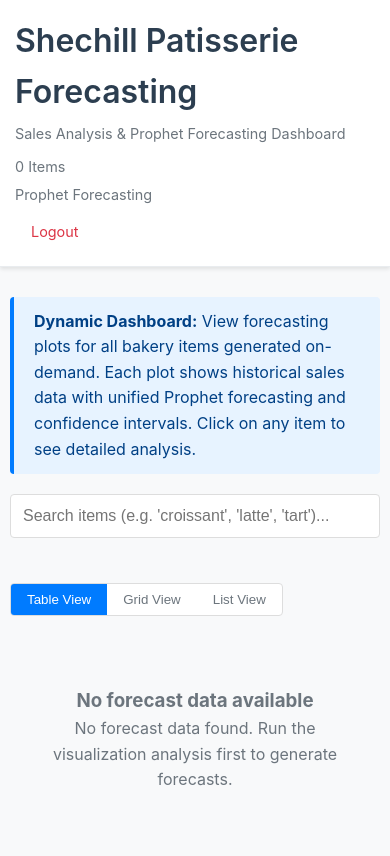
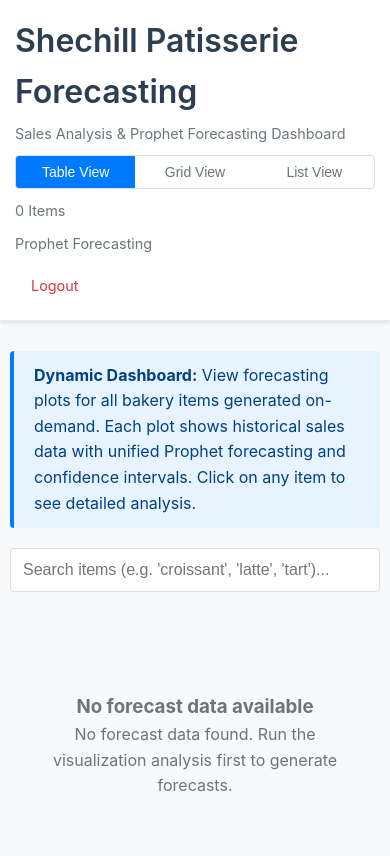
Before and after one commit to jimzijun/shechill-analysis, a Flask app: page / in a window 390 px wide. Shown: the top 856 px of the page. Run offline with Flask 3, Linux system fonts and the light colour scheme; the visitor is signed in with stand-in values (Sample User, id 1); data that the repository does not hold is empty.

Commit message:
feat: add view toggle buttons for item display options in dashboard and item detail pages. Close #27

```diff
--- a/web/templates/base.html
+++ b/web/templates/base.html
@@ -56,6 +56,8 @@
             gap: 20px;
             color: #6c757d;
             font-size: 0.9em;
+            align-items: center;
+            flex-wrap: wrap;
         }
 
         .nav-link {
@@ -98,6 +100,40 @@
             background-color: #545b62;
         }
 
+        .view-toggle {
+            display: flex;
+            background: white;
+            border-radius: 4px;
+            border: 1px solid #ddd;
+            overflow: hidden;
+        }
+
+        .view-btn {
+            padding: 6px 12px;
+            background: none;
+            border: none;
+            cursor: pointer;
+            color: #6c757d;
+            transition: all 0.2s;
+            font-size: 12px;
+            white-space: nowrap;
+        }
+
+        .view-btn.active {
+            background-color: #007bff;
+            color: white;
+        }
+
+        .view-btn:hover {
+            background-color: #e7f3ff;
+            color: #007bff;
+        }
+
+        .view-btn.active:hover {
+            background-color: #0056b3;
+            color: white;
+        }
+
         .alert {
             padding: 12px 20px;
             margin-bottom: 20px;
@@ -125,7 +161,21 @@
 
             .stats {
                 flex-direction: column;
-                gap: 5px;
+                gap: 10px;
+                width: 100%;
+                align-items: flex-start;
+            }
+
+            .view-toggle {
+                order: -1;
+                align-self: stretch;
+            }
+
+            .view-btn {
+                flex: 1;
+                text-align: center;
+                padding: 8px 12px;
+                font-size: 14px;
             }
 
             .container {
--- a/web/templates/index.html
+++ b/web/templates/index.html
@@ -5,6 +5,11 @@
 {% block header_stats %}
 <div>{{ total_items }} Items</div>
 <div>Prophet Forecasting</div>
+<div class="view-toggle">
+    <button class="view-btn active" data-view="table">Table View</button>
+    <button class="view-btn" data-view="grid">Grid View</button>
+    <button class="view-btn" data-view="list">List View</button>
+</div>
 {% endblock %}
 
 {% block extra_css %}
@@ -92,37 +97,6 @@
         flex-wrap: wrap;
     }
 
-    .view-toggle {
-        display: flex;
-        background: white;
-        border-radius: 4px;
-        border: 1px solid #ddd;
-        overflow: hidden;
-    }
-
-    .view-btn {
-        padding: 8px 16px;
-        background: none;
-        border: none;
-        cursor: pointer;
-        color: #6c757d;
-        transition: all 0.2s;
-    }
-
-    .view-btn.active {
-        background-color: #007bff;
-        color: white;
-    }
-
-    .view-btn:hover {
-        background-color: #e7f3ff;
-        color: #007bff;
-    }
-
-    .view-btn.active:hover {
-        background-color: #0056b3;
-        color: white;
-    }
 
     /* Forecast summary styling */
     .forecast-summary {
@@ -364,12 +338,6 @@
 
 <div class="controls">
     <input type="text" id="searchBox" class="search-box" placeholder="Search items (e.g. 'croissant', 'latte', 'tart')...">
-
-    <div class="view-toggle">
-        <button class="view-btn active" data-view="table">Table View</button>
-        <button class="view-btn" data-view="grid">Grid View</button>
-        <button class="view-btn" data-view="list">List View</button>
-    </div>
 </div>
 
 <div id="plotsContainer">
```
Also changed, not shown: web/templates/item_detail.html (+0 -29 lines).
